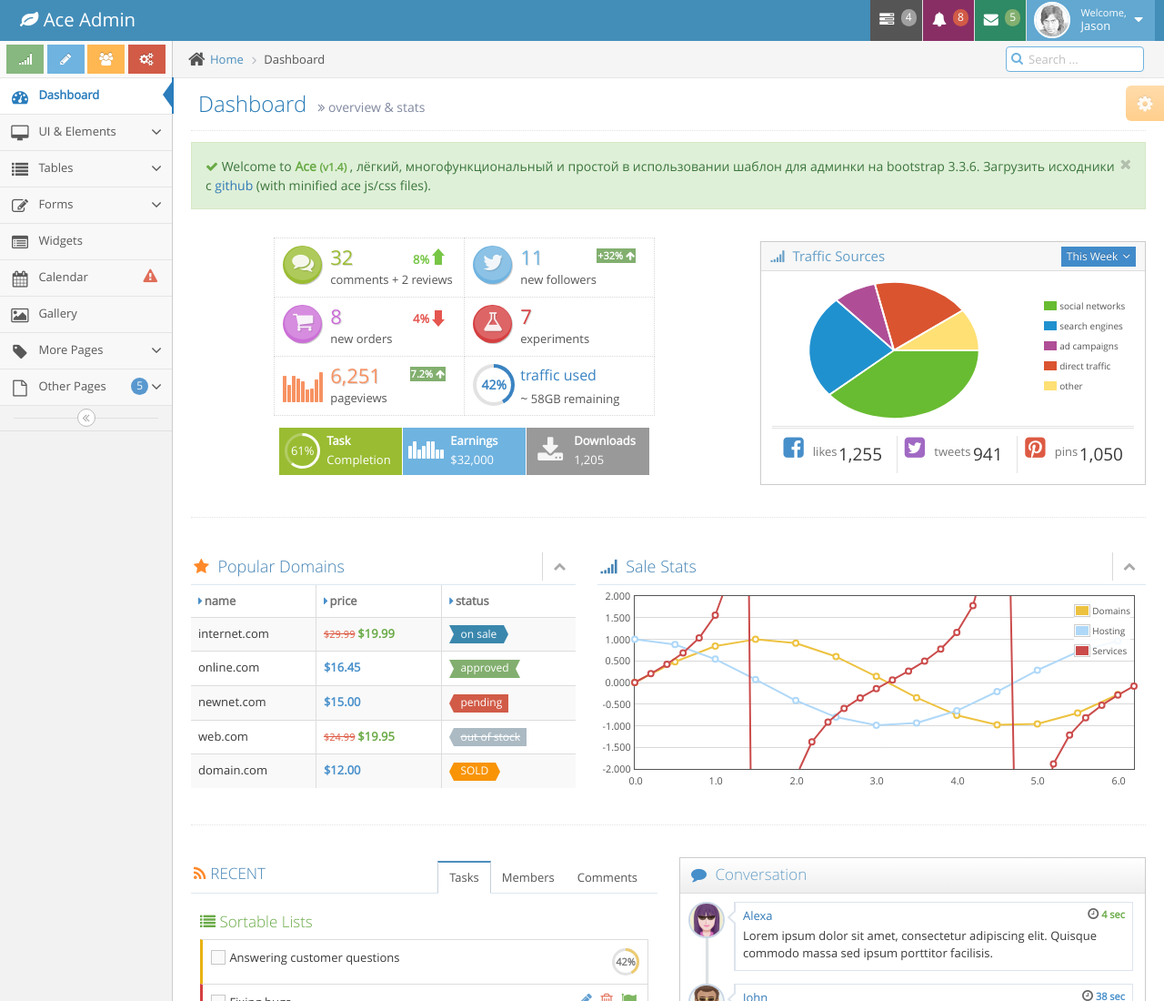
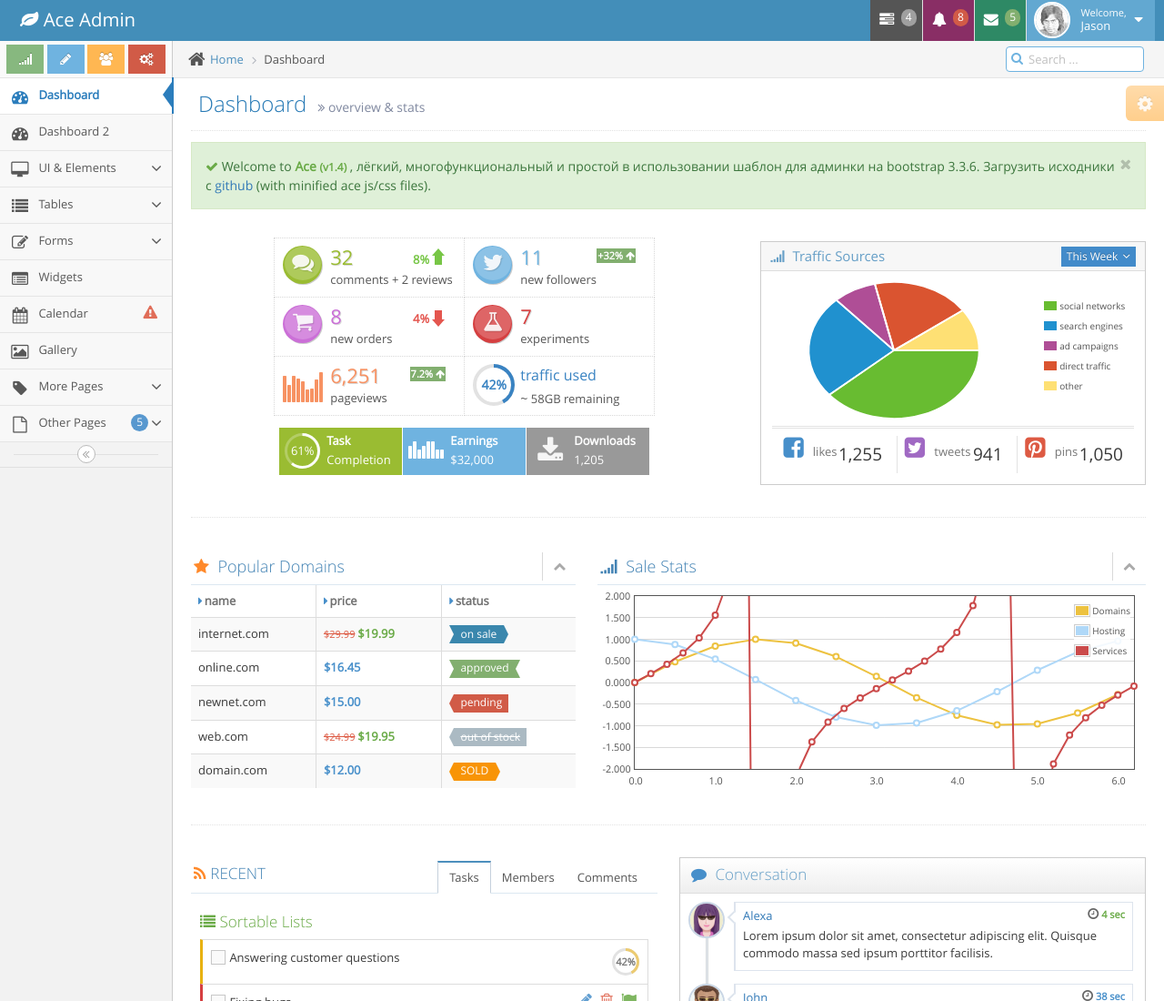
Before and after one commit to Reechee/webapp, a plain HTML site: page Intranet/index.html in a window 1280 px wide. Shown: the top 1100 px of the page at 91% size. Drawn offline with Linux system fonts and the light colour scheme.

Commit message:
Update index.html

```diff
--- a/Intranet/index.html
+++ b/Intranet/index.html
@@ -408,6 +408,15 @@
 						<a href="index.html">
 							<i class="menu-icon fa fa-tachometer"></i>
 							<span class="menu-text"> Dashboard </span>
+						</a>
+
+						<b class="arrow"></b>
+					</li>
+
+					<li class="">
+						<a href="index.html">
+							<i class="menu-icon fa fa-tachometer"></i>
+							<span class="menu-text"> Dashboard 2 </span>
 						</a>
 
 						<b class="arrow"></b>
```
